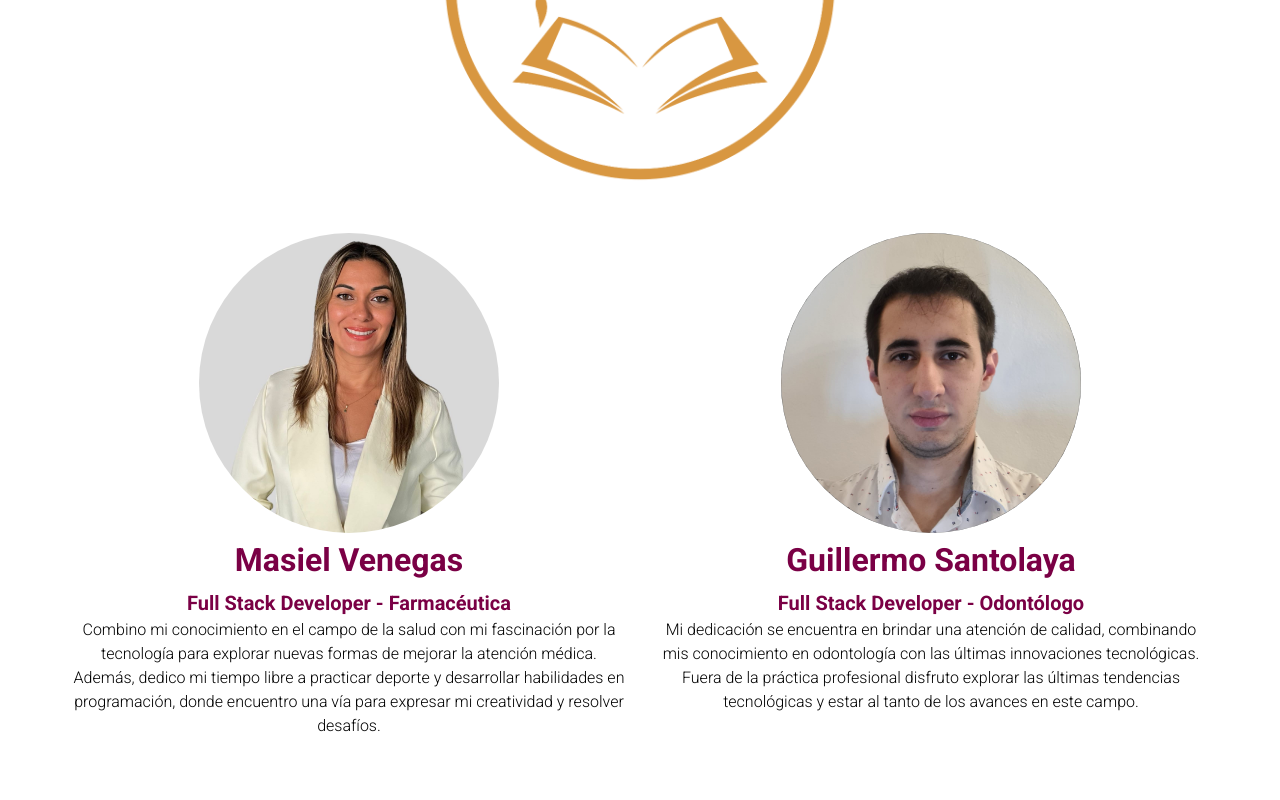
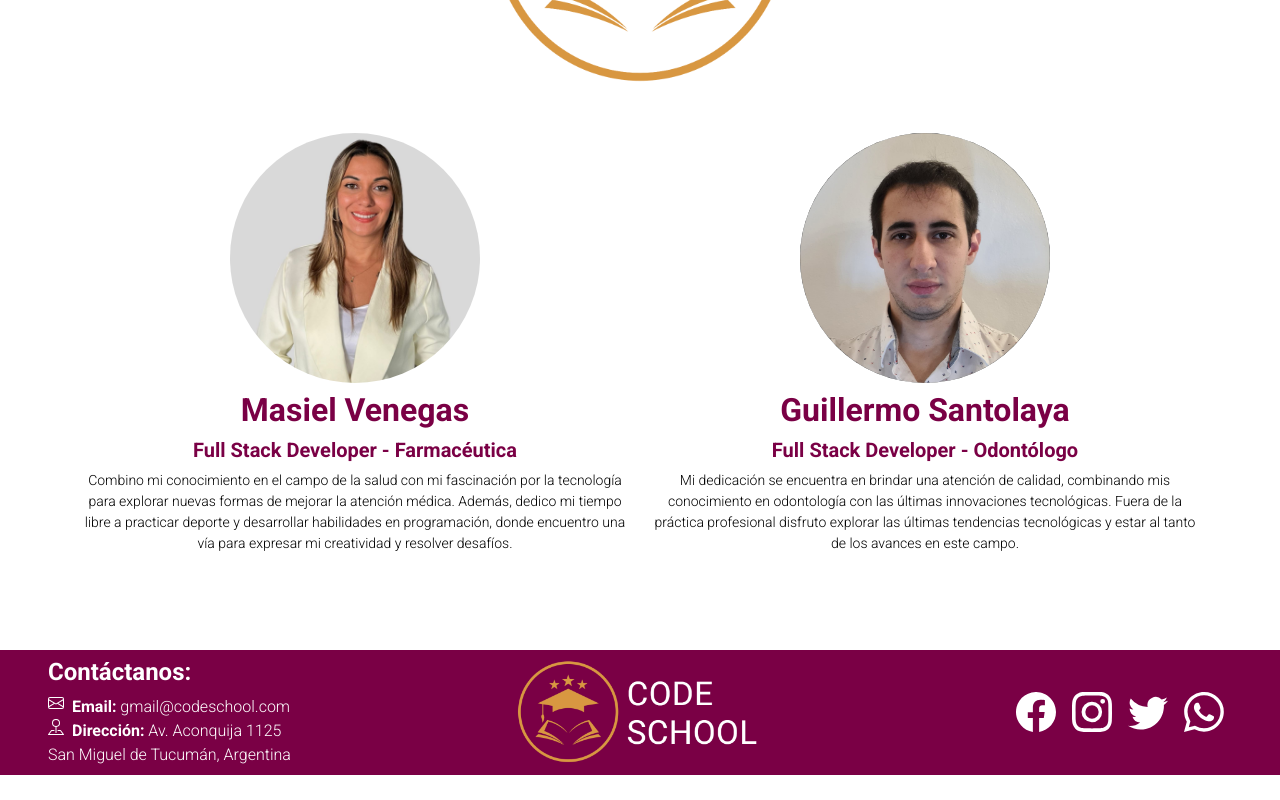
Before and after one commit to gsantolaya/school-project-frontend, a React (Create React App) app: page /aboutUs in a window 1280 px wide. Shown: the part 500-1300 px from the top of the page. After the commit the page ends 1275 px from the top, so only its background shows below. Built offline with nearby package versions, Linux system fonts and the light colour scheme; the HTML template or start-up script is replaced by a standard one.

Commit message:
Add file CSS in About Us

```diff
--- /dev/null
+++ b/src/home/pages/AboutUsScreen.css
@@ -0,0 +1,21 @@
+.containerAbout{
+    padding: 5rem 0 5rem 0;
+    gap: 2rem;
+}
+
+.titleAbout{
+text-align: center;
+font-weight: bold;
+color:#7A0045;
+}
+
+.subTitleAbout{
+    font-style: italic;
+    text-align: center;
+}
+
+.descriptionAbout{
+    color: black !important;
+
+
+}
--- a/src/home/pages/AboutUsScreen.jsx
+++ b/src/home/pages/AboutUsScreen.jsx
@@ -7,15 +7,16 @@ import Image from "react-bootstrap/Image";
 import Row from "react-bootstrap/Row";
 import Col from "react-bootstrap/Col";
 import Figure from "react-bootstrap/Figure";
+import "./AboutUsScreen.css"
 
 export const AboutUsScreen = () => {
   return (
 
-    <Container style={{ padding: "5rem 0 5rem 0", gap: "2rem" }}>
-      <h1 className="text-center fw-bold" style={{ color: " #7A0045" }}>
-        ScriptGenius
+    <Container className="containerAbout">
+      <h1 className="titleAbout" >
+        Code School
       </h1>
-      <h2 className="text-center" style={{ fontStyle: "italic" }}>
+      <h2 className="subTitleAbout">
         “Imagine it and make it real!”
       </h2>
       <div className="d-flex align-content-center justify-content-center">
@@ -23,30 +24,28 @@ export const AboutUsScreen = () => {
           src={Logotipo}
           alt="Code School logo"
           className=" img-fluid"
-          style={{ width: "400px", height: "400px", }}
+          style={{ width: "300px", height: "300px", }}
         />
       </div>
 
       <Row>
-        <Col
+        <Col lg="6" sm="6"
           className="justify-content-end d-flex  align-content-center text-center  mt-5"
         >
           <Figure>
             <Figure.Image
-              width={300}
-              height={300}
+              width={250}
+              height={250}
               alt="Foto Dev. Masi"
               src={MasielVenegas}
               style={{ borderRadius: "50%" }}
             />
-            <h2 className=" fw-semibold" style={{ color: " #7A0045" }}>
+            <h2 className="titleAbout">
               Masiel Venegas
             </h2>
-            <Figure.Caption className="fs-6" style={{ color: " black" }}>
-              <strong className="fs-5" style={{ color: " #7A0045" }}>
-                Full Stack Developer - Farmacéutica
-              </strong>{" "}
-              <br /> Combino mi conocimiento en el campo de la salud con mi
+            <h5 className="titleAbout">   Full Stack Developer - Farmacéutica</h5>
+            <Figure.Caption className="descriptionAbout" >
+              Combino mi conocimiento en el campo de la salud con mi
               fascinación por la tecnología para explorar nuevas formas de
               mejorar la atención médica. Además, dedico mi tiempo libre a
               practicar deporte y desarrollar habilidades en programación, donde
@@ -56,26 +55,21 @@ export const AboutUsScreen = () => {
           </Figure>
         </Col>
 
-        <Col
-
-          className="justify-content-center d-flex  align-content-center text-center mt-5 "
-        >
+        <Col lg="6" sm="6" className="justify-content-center d-flex  align-content-center text-center mt-5  m-auto"  >
           <Figure>
             <Figure.Image
-              width={300}
-              height={300}
+              width={250}
+              height={250}
               alt="Foto Dev. Masi"
               src={GuillermoSantolaya}
               style={{ borderRadius: "50%" }}
             />
-            <h2 className=" fw-semibold" style={{ color: " #7A0045" }}>
+            <h2 className=" titleAbout">
               Guillermo Santolaya
             </h2>
-            <Figure.Caption className="fs-6" style={{ color: "black" }}>
-              <strong className="fs-5" style={{ color: " #7A0045" }}>
-                Full Stack Developer - Odontólogo
-              </strong>{" "}
-              <br /> Mi dedicación se encuentra en brindar una atención de
+            <h5 className="titleAbout">   Full Stack Developer - Odontólogo</h5>
+            <Figure.Caption className="descriptionAbout">
+           Mi dedicación se encuentra en brindar una atención de
               calidad, combinando mis conocimiento en odontología con las
               últimas innovaciones tecnológicas. Fuera de la práctica
               profesional disfruto explorar las últimas tendencias tecnológicas
```
